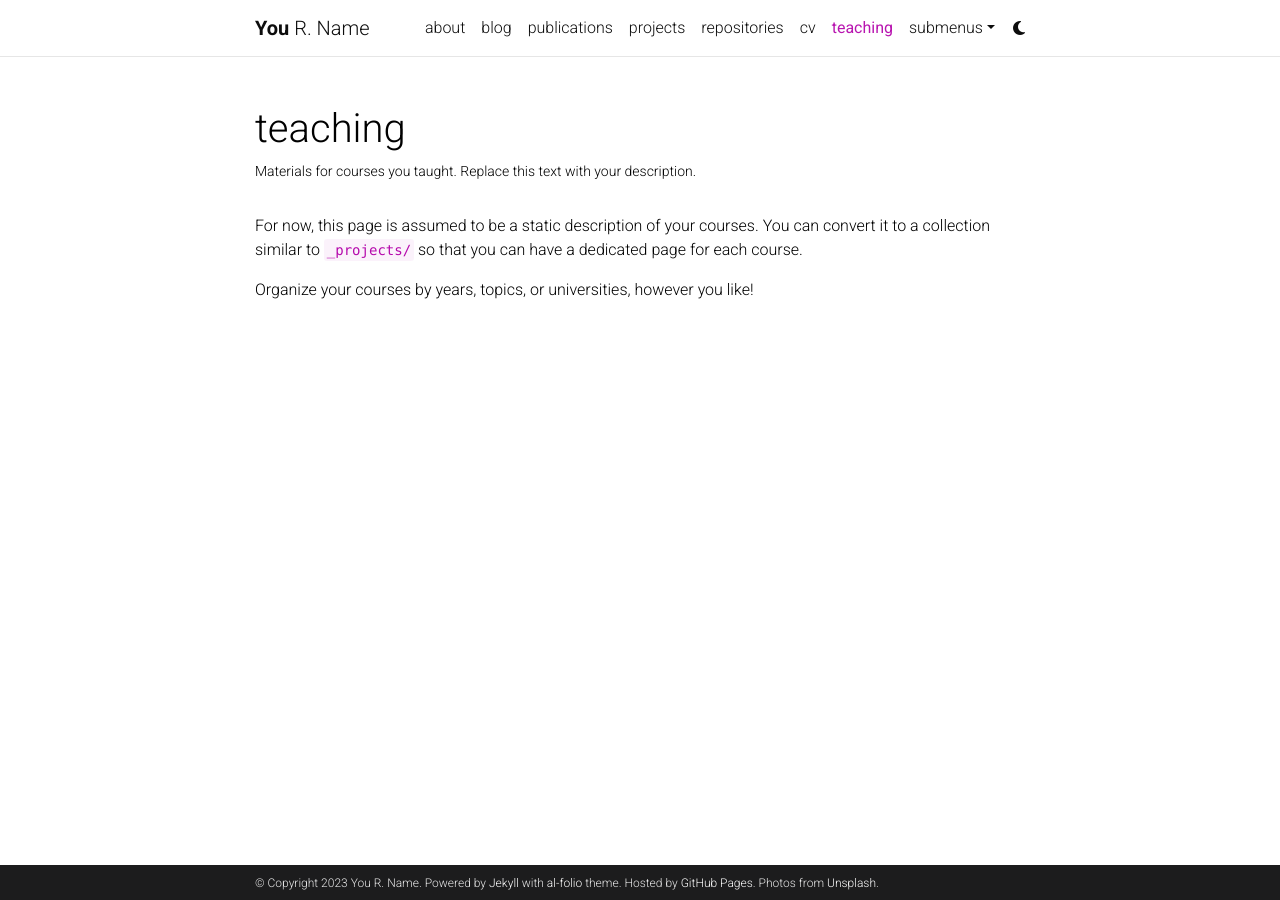
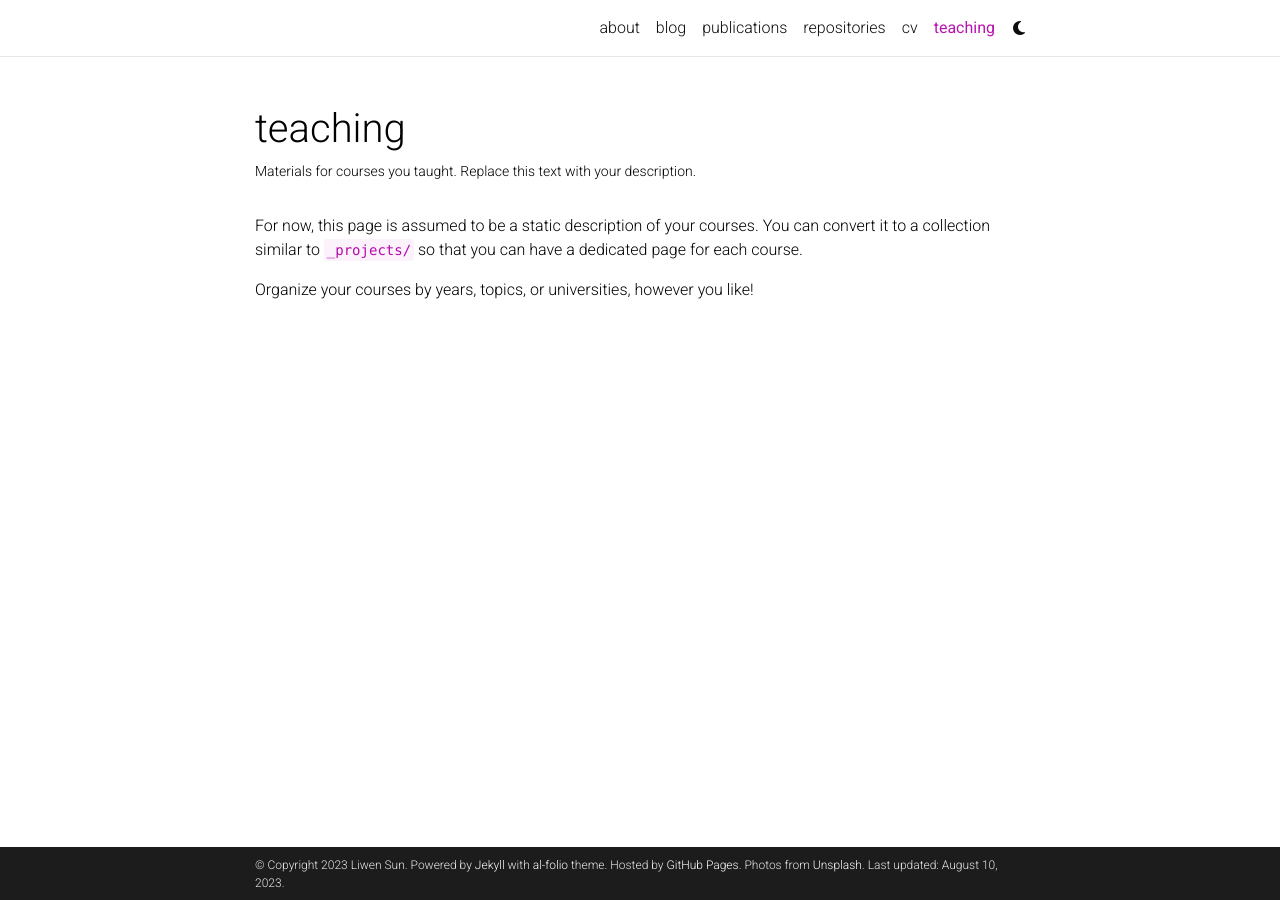
Before and after one commit to DominicSlw/dominicslw.github.io, a Jekyll site: the page built from _pages/teaching.md, in a window 1280 px wide. Built offline with Jekyll 4.4.1, drawn with Linux system fonts in a browser that asks for light colours; comment, search, counter and statistics services are not loaded; a style sheet for code colours, icons or effects is not loaded.

Commit message:
Update website

```diff
--- a/_config.yml
+++ b/_config.yml
@@ -2,11 +2,11 @@
 # Site settings
 # -----------------------------------------------------------------------------
 
-title: blank # the website title (if blank, full name will be used instead)
-first_name: You
-middle_name: R.
-last_name: Name
-email: you@example.com
+title:  # the website title (if blank, full name will be used instead)
+first_name: Liwen
+middle_name:
+last_name: Sun
+email: dominicslw@gmail.com
 description: > # the ">" symbol means to ignore newlines until "footer_text:"
   A simple, whitespace theme for academics. Based on [*folio](https://github.com/bogoli/-folio) design.
 footer_text: >
@@ -16,11 +16,11 @@ footer_text: >
 keywords: jekyll, jekyll-theme, academic-website, portfolio-website  # add your own keywords or leave empty
 
 lang: en # the language of your site (for example: en, fr, cn, ru, etc.)
-icon: ⚛️  # the emoji used as the favicon (alternatively, provide image name in /assets/img/)
+icon: ⚜️ # the emoji used as the favicon (alternatively, provide image name in /assets/img/)
 
-url: https://alshedivat.github.io # the base hostname & protocol for your site
-baseurl: /al-folio # the subpath of your site, e.g. /blog/
-last_updated: false # set to true if you want to display last updated in the footer
+url: https://DominicSlw.github.io # the base hostname & protocol for your site
+baseurl: # the subpath of your site, e.g. /blog/
+last_updated: true # set to true if you want to display last updated in the footer
 impressum_path:  # set to path to include impressum link in the footer, use the same path as permalink in a page, helps to conform with EU GDPR
 
 # -----------------------------------------------------------------------------
```
Also changed, not shown: _pages/about.md (+4 -5 lines), _pages/dropdown.md (deleted, +0 -13 lines), _pages/projects.md (deleted, +0 -58 lines), 2 other files.
